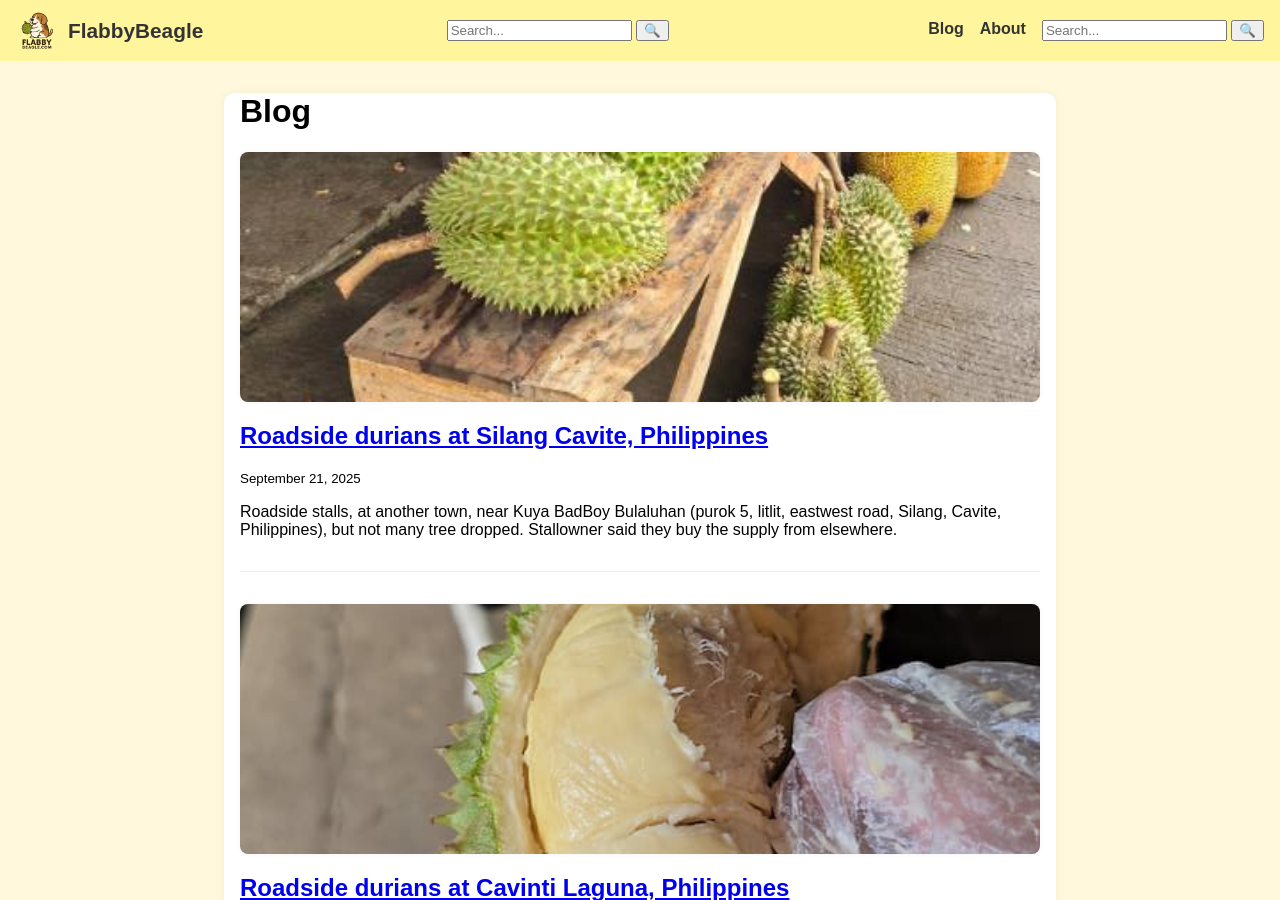
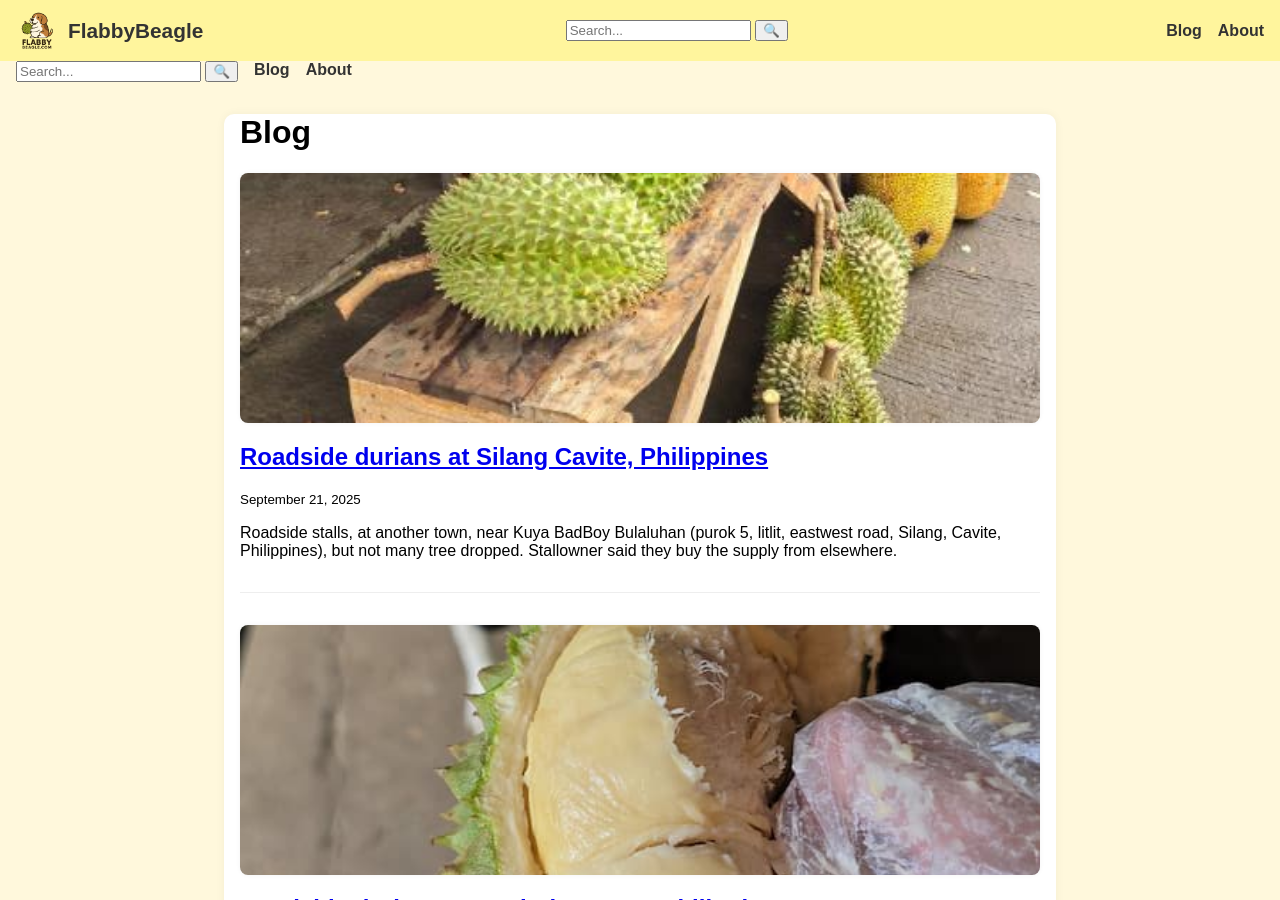
Before and after one commit to yensan57/flabbybeagle, a Jekyll site: the page built from index.md, in a window 1280 px wide and 900 px high. Built offline with Jekyll 4.4.1, drawn with Linux system fonts in a browser that asks for light colours.

Commit message:
Update default.html

```diff
--- a/_layouts/default.html
+++ b/_layouts/default.html
@@ -214,28 +214,33 @@
       {{ site.title }}
     </a>
 
-        <!-- Search bar to the left of Blog and About -->
-        <form action="/search" method="get" class="search-form">
+    <!-- Desktop: Search bar to the left of Blog and About -->
+    <form action="/search" method="get" class="search-form desktop-search">
       <input type="text" name="q" placeholder="Search..." class="search-input">
       <button type="submit" class="search-button">🔍</button>
     </form>
 
-        <!-- In the mobile version, move this inside the hamburger menu -->
+    <!-- Navigation menu -->
     <ul class="nav-menu">
       <li><a href="{{ '/' | relative_url }}">Blog</a></li>
       <li><a href="{{ '/about' | relative_url }}">About</a></li>
+    </ul>
+
+    <!-- Hamburger menu toggle -->
+    <button class="nav-toggle" aria-label="Toggle navigation">☰</button>
+  </nav>
+
+  <!-- Mobile: Search bar inside hamburger -->
+  <ul class="nav-menu mobile-search">
     <li class="search-item">
       <form action="/search" method="get" class="search-form">
         <input type="text" name="q" placeholder="Search..." class="search-input">
         <button type="submit" class="search-button">🔍</button>
       </form>
     </li>
+    <li><a href="{{ '/' | relative_url }}">Blog</a></li>
+    <li><a href="{{ '/about' | relative_url }}">About</a></li>
   </ul>
-
-        <!-- Hamburger menu toggle -->
-        <button class="nav-toggle" aria-label="Toggle navigation">☰</button>
-      </nav>
-
 </header>
 
   <div class="content">
```
Lines whose indentation alone changed are shown as unchanged.
